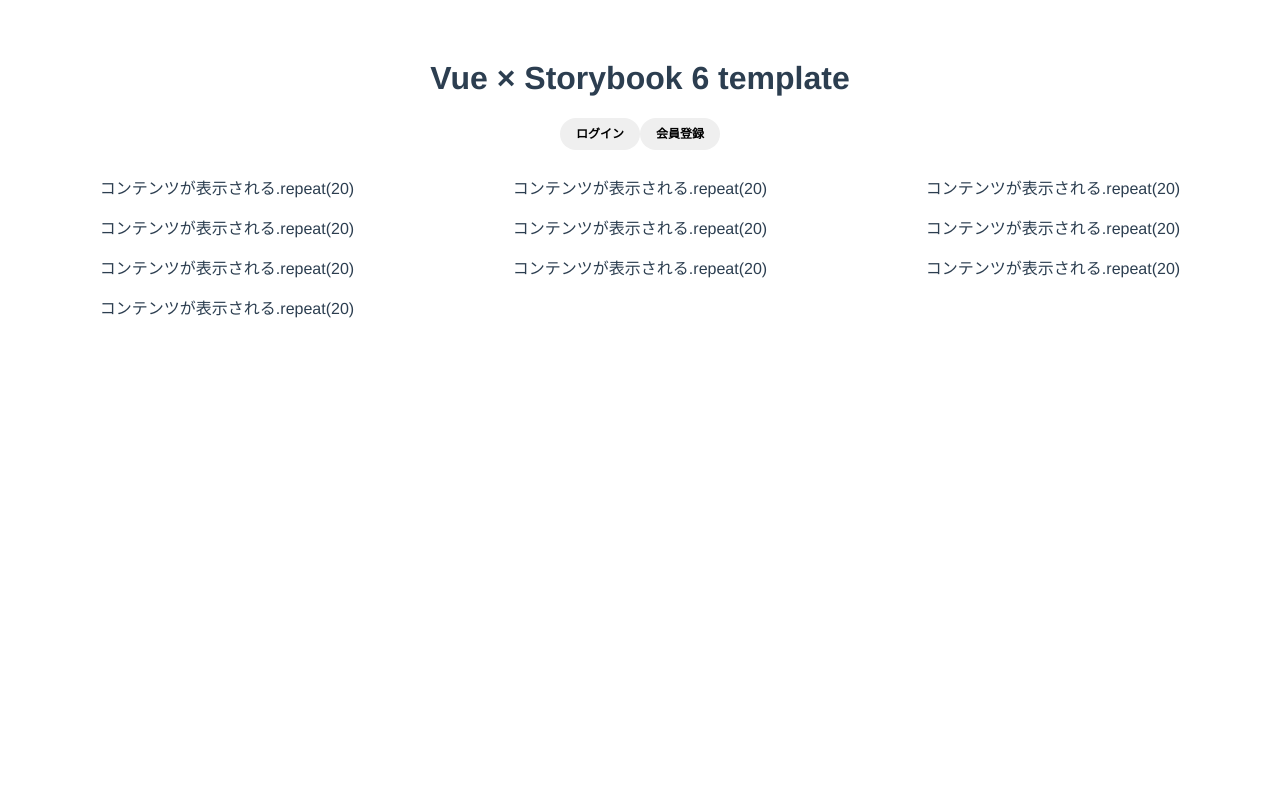
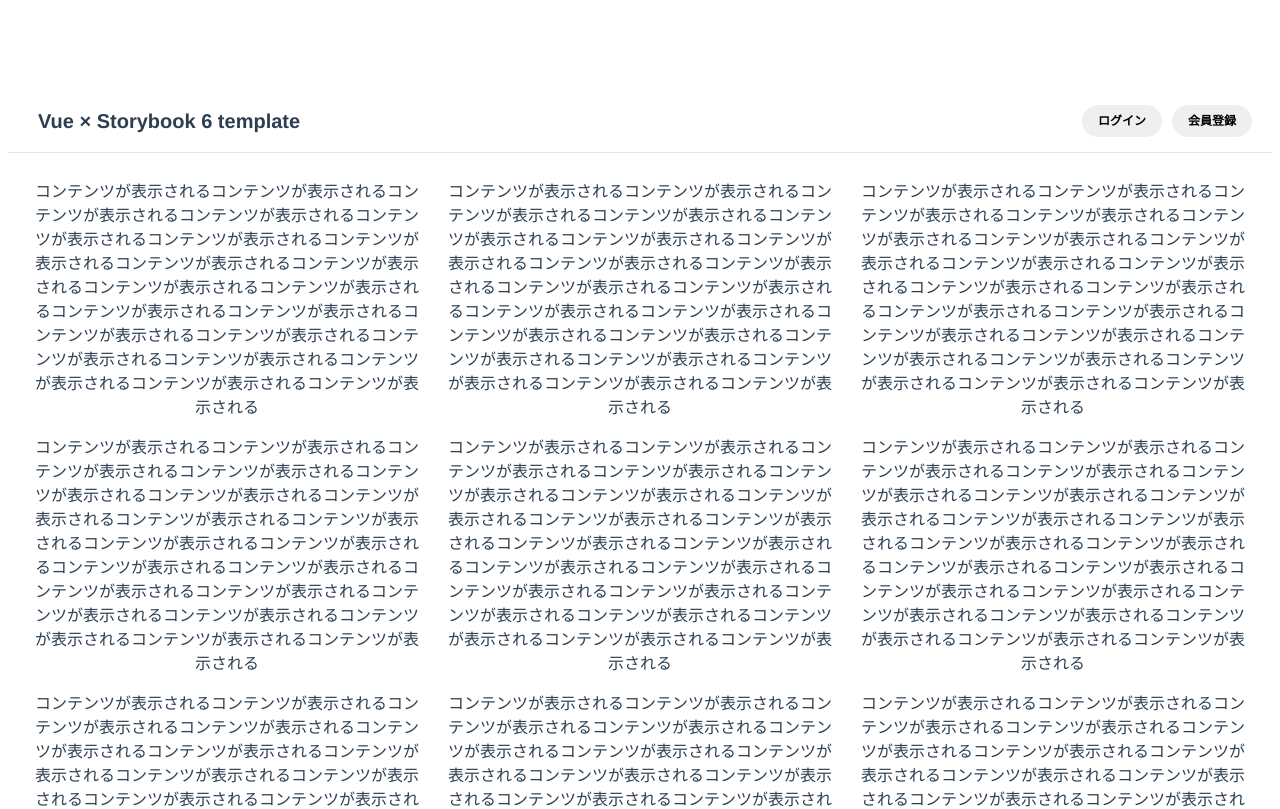
Before and after one commit to soregashi-27/vue-on-storybook, a Vue app: page / in a window 1280 px wide. Shown: the top 809 px of the page. Built offline with nearby package versions, Linux system fonts and the light colour scheme.

Commit message:
Headerタグ修正

```diff
--- a/src/components/Header.vue
+++ b/src/components/Header.vue
@@ -1,5 +1,5 @@
 <template>
-  <div>
+  <header>
     <h1>Vue × Storybook 6 template</h1>
     <div class="buttons">
       <template v-if="user.id">
@@ -10,7 +10,7 @@
         <MyButton size="small" label="会員登録" @onClick="$emit('onSignUp')" />
       </template>
     </div>
-  </div>
+  </header>
 </template>
 
 <script>
--- a/src/components/Page.vue
+++ b/src/components/Page.vue
@@ -4,7 +4,7 @@
     <main>
       <div class="content-wrapper">
         <div class="content" :key="i" v-for="i in 10">
-          {{ 'コンテンツが表示される.repeat(20)' }}
+          {{ 'コンテンツが表示される'.repeat(20) }}
         </div>
       </div>
     </main>
```
